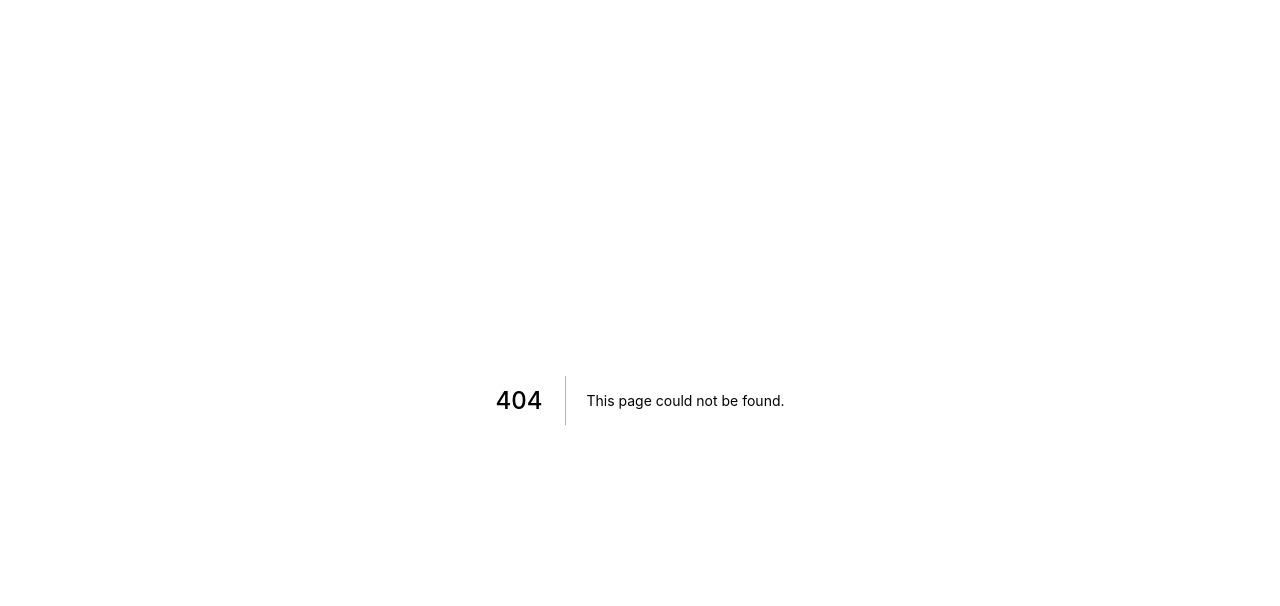
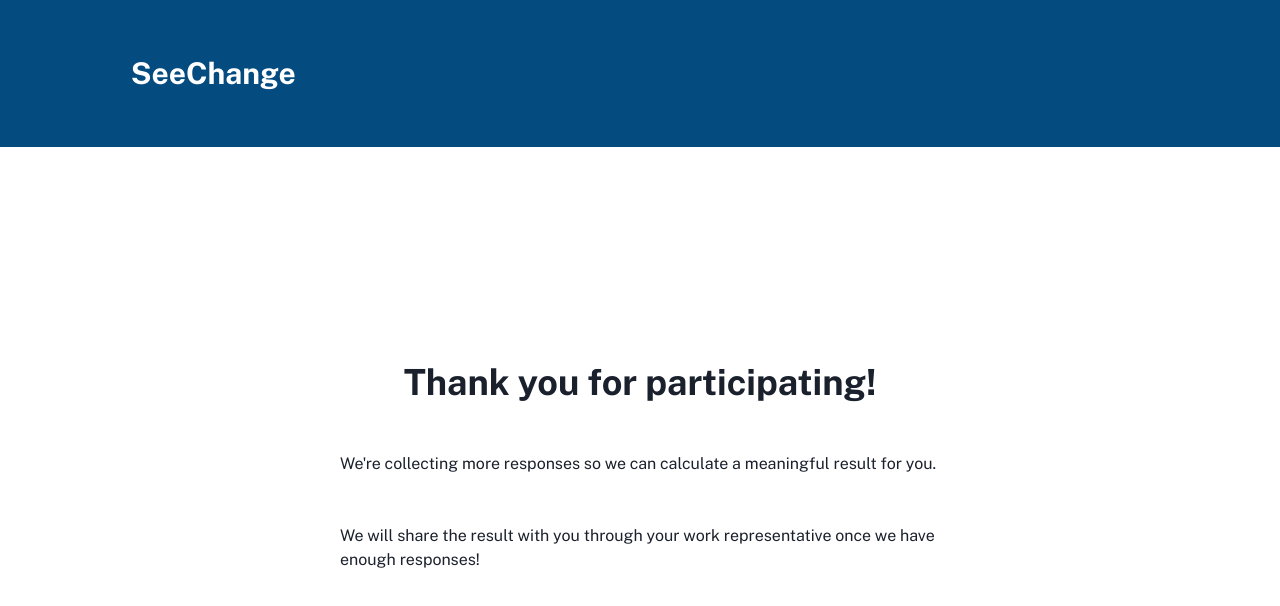
Before and after one commit to CodeforAustralia/council-emissions-calculator, a Next.js app: page /form/Thankyoupage in a window 1280 px wide. Before the commit this address had no page. Shown: the top 606 px of the page. Built offline with nearby package versions, Linux system fonts and the light colour scheme.

Commit message:
Thankyou page added need review

```diff
--- /dev/null
+++ b/pages/form/Thankyoupage.jsx
@@ -0,0 +1,21 @@
+import { Heading, Text, Box } from "@chakra-ui/react";
+import Layout from "../../components/Layout/Layout";
+
+export default function Question5() {
+  return (
+    <Layout isText={true} bg="#044B7F">
+      <Heading>Thank you for participating!</Heading>
+
+      <Box mt={12} w="100%" textAlign="left">
+        <Text>
+          We're collecting more responses so we can calculate a meaningful
+          result for you.
+        </Text>
+        <Text mt={12}>
+          We will share the result with you through your work representative
+          once we have enough responses!
+        </Text>
+      </Box>
+    </Layout>
+  );
+}
```
